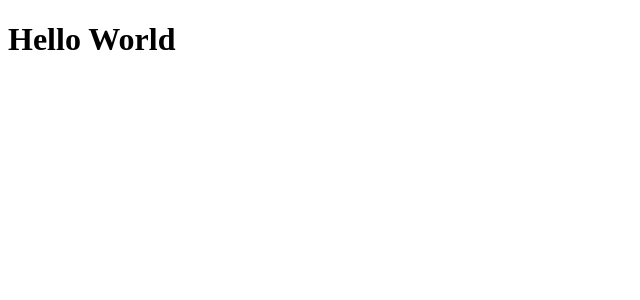
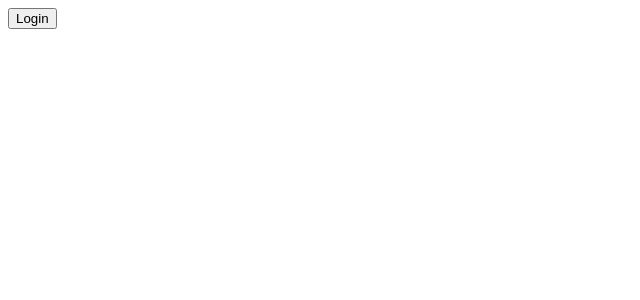
Before and after one commit to rodrigoaraujo7/chat-web, a React (Create React App) app: page / in a window 1280 px wide. Shown: the top 300 px of the page, without its empty margins (0-640 px from the left). Built offline with nearby package versions, Linux system fonts and the light colour scheme.

Commit message:
feat: handling signIn and signOut with google

```diff
--- a/package.json
+++ b/package.json
@@ -13,6 +13,7 @@
     "firebase": "^10.13.2",
     "react": "^18.3.1",
     "react-dom": "^18.3.1",
+    "react-firebase-hooks": "^5.1.1",
     "react-scripts": "5.0.1",
     "typescript": "^4.9.5",
     "web-vitals": "^2.1.4"
--- a/src/App.tsx
+++ b/src/App.tsx
@@ -1,7 +1,8 @@
+import { SignIn } from 'pages/signIn';
 import * as React from 'react'
 
 export const App = () => {
   return (
-    <h1>Hello World</h1>
+    <SignIn />
   );
 }
--- /dev/null
+++ b/src/pages/signIn.tsx
@@ -0,0 +1,19 @@
+import { useSignInWithGoogle } from 'react-firebase-hooks/auth'
+
+import { auth } from 'services/firebaseConfig'
+
+export const SignIn = () => {
+  const [signInWithGoogle] = useSignInWithGoogle(auth)
+
+  return (
+    <>
+      {auth.currentUser ? (
+        <button onClick={() => auth.signOut()}>Sair</button>
+      ) : (
+        <button onClick={() => signInWithGoogle()}>Login</button>
+      )}
+      {auth.currentUser?.displayName}
+    </>
+
+  )
+}
--- a/tsconfig.json
+++ b/tsconfig.json
@@ -1,6 +1,7 @@
 {
   "compilerOptions": {
     "target": "es5",
+    "baseUrl": "src",
     "lib": [
       "dom",
       "dom.iterable",
```
Also changed, not shown: 1 other file (tests, documents, lock files or other folders).
